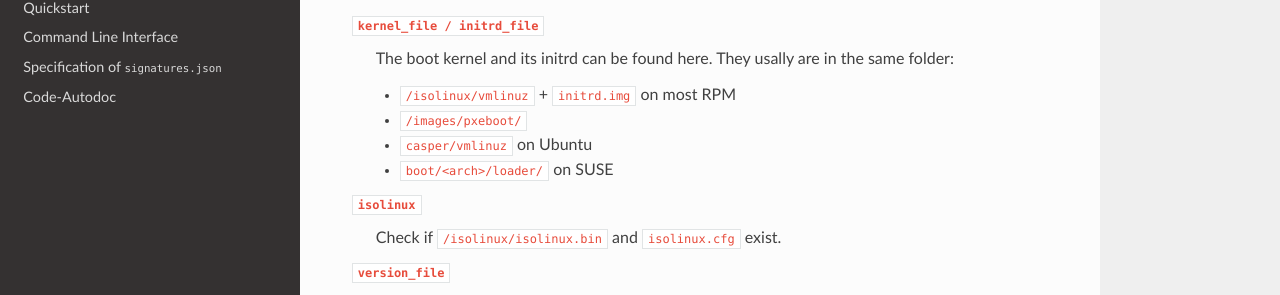
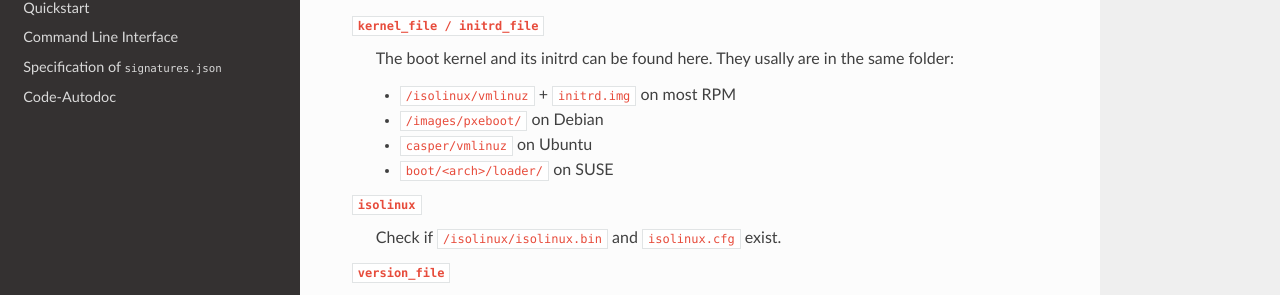
Before and after one commit to cobbler/libcobblersignatures, a Sphinx documentation site: the page built from docs/source/signature-docu.rst, in a window 1280 px wide and 996 px high. Shown: the part 144-439 px from the top of the window. Built offline with Sphinx 7.4.7 and the Read the Docs theme 3.1.0, drawn with Linux system fonts in a browser that asks for light colours; the version number could not be read and is left out.

Commit message:
feat(new_file): added documentation on how the signatures are built

```diff
--- a/docs/source/signature-docu.rst
+++ b/docs/source/signature-docu.rst
@@ -7,7 +7,7 @@ How to figure out the distro_signatures.json fields.
     the same folder:
 
     - ``/isolinux/vmlinuz`` + ``initrd.img`` on most RPM
-    - ``/images/pxeboot/``
+    - ``/images/pxeboot/`` on Debian
     - ``casper/vmlinuz`` on Ubuntu
     - ``boot/<arch>/loader/`` on SUSE
 
```
